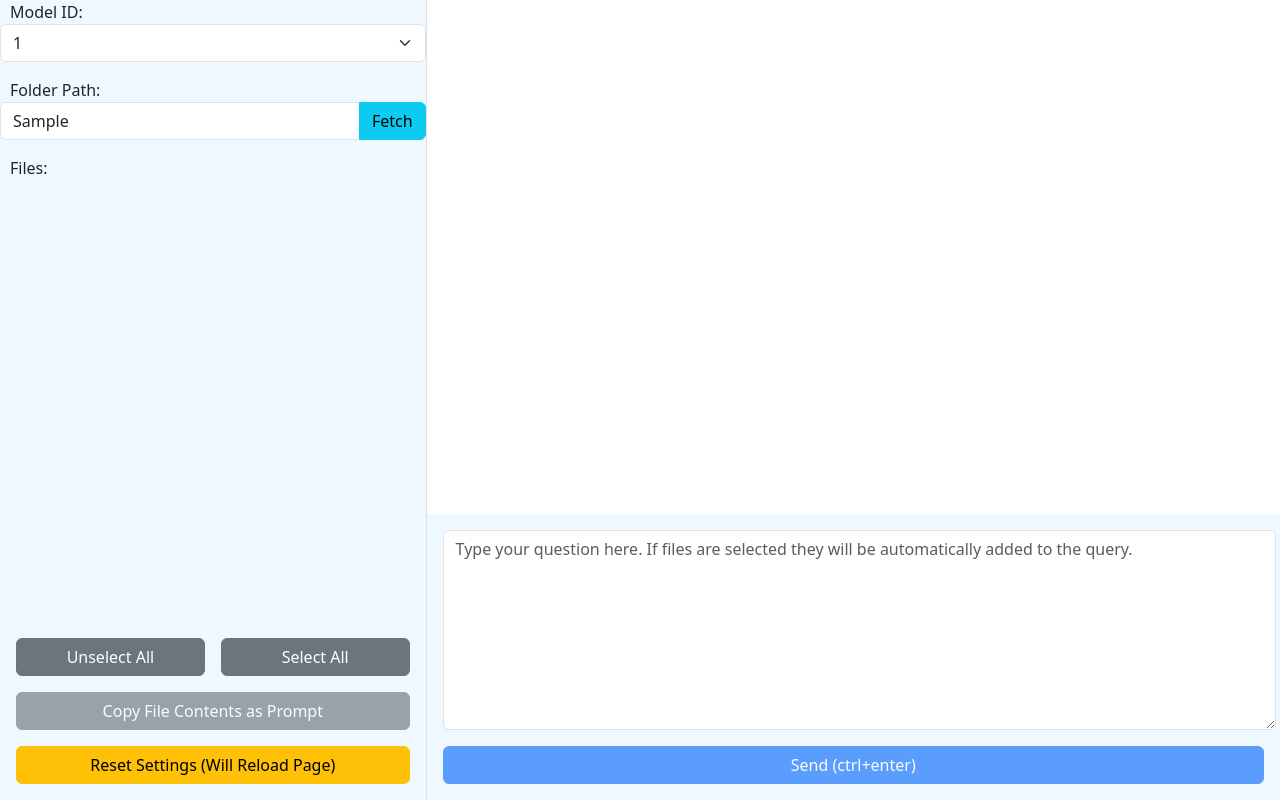
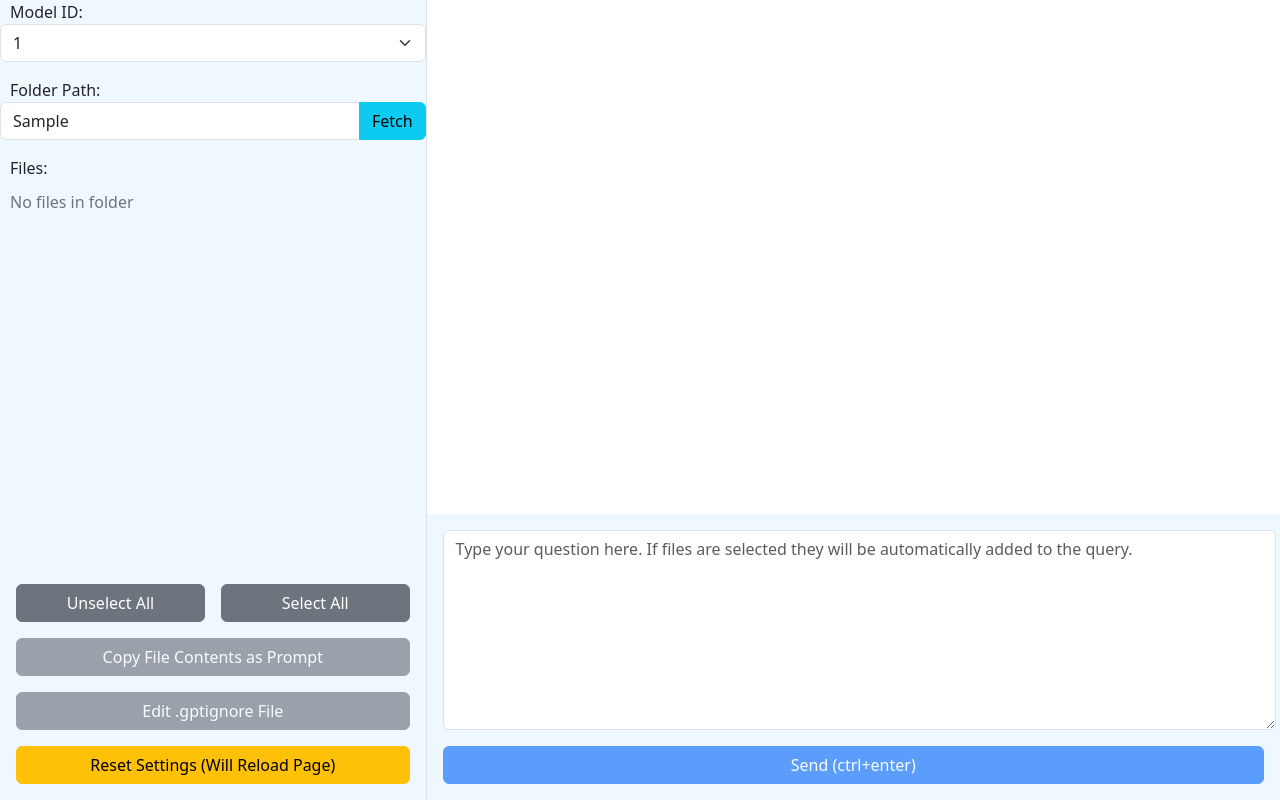
Before and after one commit to ekerstein/codewithgpt, a Flask app: template templates/index.html in a window 1280 px wide. Run offline with Flask 3, Linux system fonts and the light colour scheme; the template is opened without the code that fills it: most values are stand-ins (such as "Sample title", 1, 10 or a date in 2020); data that the repository does not hold is empty; some libraries are stand-ins or nearby versions.

Commit message:
Add logic to add and edit .gptignore file to folders

```diff
--- a/application.py
+++ b/application.py
@@ -77,10 +77,6 @@ def chat():
     else:
         final_prompt = prompt_user
 
-    print("------------PROMPT START------------")
-    print(final_prompt)
-    print("------------PROMPT   END------------")
-
     # Generate response using the OpenAI API
     try:
         response = openai.chat.completions.create(
@@ -119,6 +115,23 @@ def file_contents():
     contents = files_to_text(file_paths)
     return jsonify({"contents": contents})
 
+@app.route('/api/gptignore', methods=['GET', 'POST'])
+def gptignore():
+    base_path = session.get('folder_path', os.getcwd())
+    gptignore_path = os.path.join(base_path, '.gptignore')
+    if request.method == 'POST':
+        contents = request.json.get('contents', '')
+        with open(gptignore_path, 'w') as f:
+            f.write(contents)
+        return jsonify({"message": "File updated"})
+    else:
+        if os.path.exists(gptignore_path):
+            with open(gptignore_path, 'r') as f:
+                contents = f.read()
+            return jsonify({"exists": True, "contents": contents})
+        else:
+            return jsonify({"exists": False, "contents": ""})
+
 #################################################################
 # Utils
 
@@ -140,7 +153,7 @@ def parse_gptignore(base_path):
 def is_ignored(path, ignore_patterns, base_path):
     normalized_path = os.path.normpath(path)
     for pattern in ignore_patterns:
-        pattern = pattern.replace("/", "")
+        pattern = pattern.lstrip("/").rstrip("/")
         pattern_glob = f"**{pattern}**"
         if fnmatch.fnmatch(normalized_path, pattern_glob):
             return True
@@ -149,6 +162,7 @@ def is_ignored(path, ignore_patterns, base_path):
 def list_directory(base_path):
     ignore_patterns = parse_gptignore(base_path)
     directory_contents = []
+    gptignore_exists = os.path.exists(os.path.join(base_path, '.gptignore'))
     for root, dirs, files in os.walk(base_path, topdown=True):
         # Filter directories in place to prevent walking into ignored directories
         dirs[:] = [d for d in dirs if not is_ignored(os.path.join(root, d), ignore_patterns, base_path)]
@@ -158,8 +172,7 @@ def list_directory(base_path):
         for name in filtered_files:
             relative_path = os.path.relpath(os.path.join(root, name), base_path)
             directory_contents.append({'type': 'file', 'name': name, 'path': relative_path, 'ignored': False})
-
-    return directory_contents
+    return {"files": directory_contents, "gptignoreExists": gptignore_exists}
 
 def is_text_file(file_path):
     _, ext = os.path.splitext(file_path)
--- a/static/js/script.js
+++ b/static/js/script.js
@@ -108,16 +108,70 @@ function sendChat() {
     });
 }
 
+function openGptIgnoreModal(edit = false) {
+    fetch('/api/gptignore')
+        .then(response => response.json())
+        .then(data => {
+            if (edit || !data.exists) {
+                document.getElementById('gptignoreContents').value = data.exists ? data.contents : ".git/\n__pycache__/\nvenv/\n.env\n.gptignore";
+                var gptignoreModal = new bootstrap.Modal(document.getElementById('gptignoreModal'), {
+                    // options
+                });
+                gptignoreModal.show();
+            }
+        })
+        .catch(error => console.log('Error fetching .gptignore:', error));
+}
+
+function saveGptIgnore() {
+    const contents = document.getElementById('gptignoreContents').value;
+    fetch('/api/gptignore', {
+        method: 'POST',
+        headers: {
+            'Content-Type': 'application/json',
+        },
+        body: JSON.stringify({
+            contents: contents,
+        }),
+    })
+    .then(response => response.json())
+    .then(data => {
+        console.log(data.message);
+        var gptignoreModal = bootstrap.Modal.getInstance(document.getElementById('gptignoreModal'));
+        gptignoreModal.hide();
+        fetchFiles();
+    })
+    .catch(error => console.log('Error saving .gptignore:', error));
+}
+
 function fetchFiles() {
-    // Assuming 'base_path' is known or selected by the user
-    const basePath = document.getElementById('folder-selector').value; // or any other logic to get/set this
+    const basePath = document.getElementById('folder-selector').value;
     fetch(`/api/files?path=${encodeURIComponent(basePath)}`)
         .then(response => response.json())
         .then(data => {
+            console.log(data)
             const fileSystemContainer = document.getElementById('file-system');
-            fileSystemContainer.innerHTML = ''; // Clear previous contents
+            fileSystemContainer.innerHTML = '';
 
-            data.forEach(item => {
+            document.getElementById('edit-gptignore').disabled = true;
+
+            if (data.files.length === 0) {
+                // No files in directory
+                const messageElement = document.createElement('div');
+                messageElement.textContent = 'No files in folder';
+                fileSystemContainer.appendChild(messageElement);
+            } else if (!data.gptignoreExists) {
+                // .gptignore doesn't exist
+                const buttonElement = document.createElement('button');
+                buttonElement.textContent = 'Create .gptignore file to view folder';
+                buttonElement.className = 'btn btn-success w-100';
+                buttonElement.onclick = function() { openGptIgnoreModal(); };
+                fileSystemContainer.appendChild(buttonElement);
+            } else {
+                // Files exist and .gptignore exists
+                document.getElementById('edit-gptignore').disabled = false;
+
+                data.files.forEach(item => {
                     const itemElement = document.createElement('div');
                     itemElement.className = "file-item";
                     const checkBox = `<input type="checkbox" class="file-checkbox" name="files" value="${item.path}"> `;
@@ -136,6 +190,7 @@ function fetchFiles() {
                         updateCopyButtonState();
                     });
                 });
+            }
         })
         .catch(error => console.error('Failed to fetch files:', error));
 }
@@ -242,9 +297,8 @@ document.getElementById('model-selector').addEventListener('change', function()
     });
 });
 
-document.getElementById('folder-selector').addEventListener('input', function() {
-    let folderPath = this.value.trim();
-
+document.getElementById('folder-selector-btn').addEventListener('click', function() {
+    let folderPath = document.getElementById('folder-selector').value.trim();
     // Update the session with the new folder path
     fetch('/set-folder', {
         method: 'POST',
--- a/templates/index.html
+++ b/templates/index.html
@@ -34,6 +34,7 @@
                 <button class="btn btn-secondary w-100 m-2" onclick="selectAllFiles()">Select All</button>
             </div>
             <button class="btn btn-secondary mx-3 my-2" id="copy-file-contents" onclick="copyFileContentsAsPrompt()" disabled>Copy File Contents as Prompt</button>
+            <button class="btn btn-secondary mx-3 my-2" id="edit-gptignore" onclick="openGptIgnoreModal(edit=true)" disabled>Edit .gptignore File</button>
             <button class="btn btn-warning mx-3 mt-2 mb-3" onclick="resetSettings()">Reset Settings (Will Reload Page)</button>
         </div>
         <div class="right-interface">
@@ -44,6 +45,25 @@
             <button id="send-button" class="btn btn-primary m-3" onclick="sendChat()" disabled>Send (ctrl+enter)</button>
         </div>
     </div>
+    <!-- Edit .gptignore modal -->
+    <div class="modal fade" id="gptignoreModal" tabindex="-1">
+        <div class="modal-dialog">
+            <div class="modal-content">
+                <div class="modal-header">
+                    <h5 class="modal-title">Edit .gptignore File</h5>
+                    <button type="button" class="btn-close" data-bs-dismiss="modal" aria-label="Close"></button>
+                </div>
+                <div class="modal-body">
+                    <textarea id="gptignoreContents" class="form-control" rows="10"></textarea>
+                </div>
+                <div class="modal-footer">
+                    <button type="button" class="btn btn-secondary" data-bs-dismiss="modal">Close</button>
+                    <button type="button" class="btn btn-primary" onclick="saveGptIgnore()">Save</button>
+                </div>
+            </div>
+        </div>
+    </div>
+
     <script src="https://cdn.jsdelivr.net/npm/bootstrap@5.3.2/dist/js/bootstrap.bundle.min.js" integrity="sha384-C6RzsynM9kWDrMNeT87bh95OGNyZPhcTNXj1NW7RuBCsyN/o0jlpcV8Qyq46cDfL" crossorigin="anonymous"></script>
     <script src="https://cdn.jsdelivr.net/npm/feather-icons/dist/feather.min.js"></script>
     <script src="/static/js/script.js"></script>
```
Lines whose indentation alone changed are shown as unchanged.
